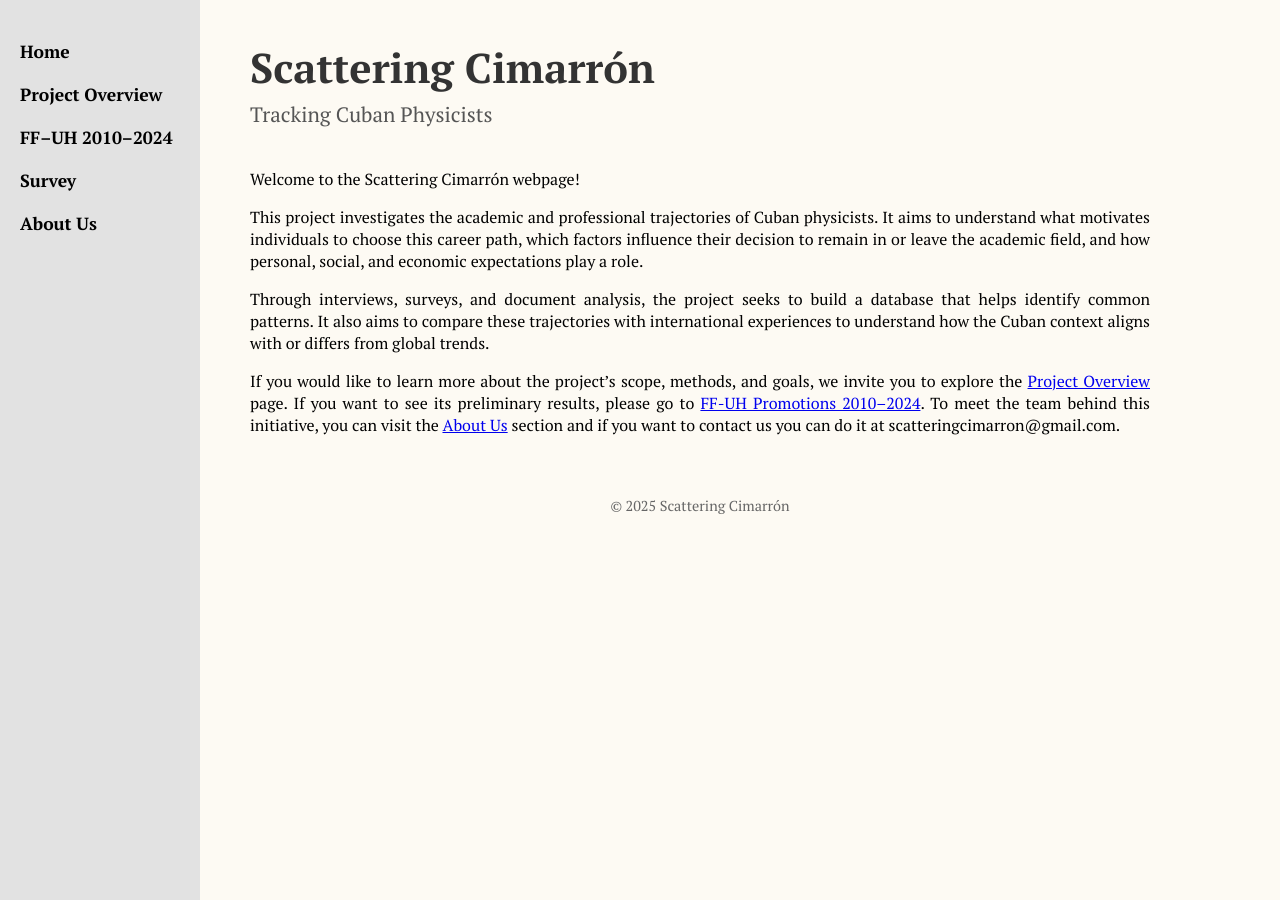
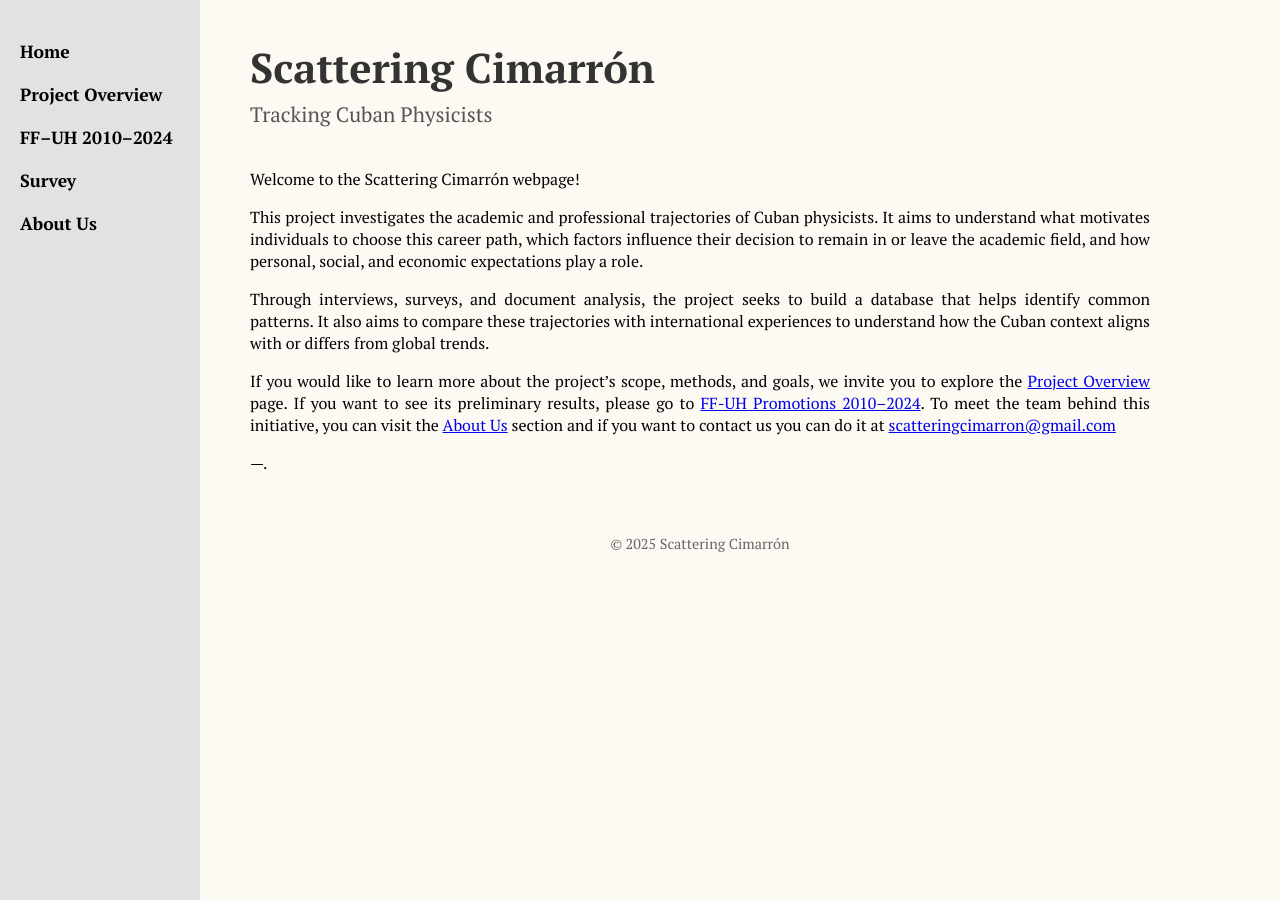
Before and after one commit to Gretica/Tracking_Cuban_Physicists, a Jekyll site: the page built from index.md, in a window 1280 px wide. Built offline with Jekyll 4.4.1, drawn with Linux system fonts in a browser that asks for light colours; part of the change alters nothing that is shown.

```diff
--- a/index.md
+++ b/index.md
@@ -8,7 +8,9 @@ This project investigates the academic and professional trajectories of Cuban ph
 
 Through interviews, surveys, and document analysis, the project seeks to build a database that helps identify common patterns. It also aims to compare these trajectories with international experiences to understand how the Cuban context aligns with or differs from global trends.
 
-If you would like to learn more about the project’s scope, methods, and goals, we invite you to explore the <a href="{{ site.baseurl }}/Project/">Project Overview</a> page. If you want to see its preliminary results, please go to <a href="{{ site.baseurl }}/Promo_2010_2024/">FF-UH Promotions 2010–2024</a>. To meet the team behind this initiative, you can visit the <a href="{{ site.baseurl }}/Aboutus/">About Us</a> section and if you want to contact us you can do it at scatteringcimarron@gmail.com.
+If you would like to learn more about the project’s scope, methods, and goals, we invite you to explore the <a href="{{ site.baseurl }}/Project/">Project Overview</a> page. If you want to see its preliminary results, please go to <a href="{{ site.baseurl }}/Promo_2010_2024/">FF-UH Promotions 2010–2024</a>. To meet the team behind this initiative, you can visit the <a href="{{ site.baseurl }}/Aboutus/">About Us</a> section and if you want to contact us you can do it at [scatteringcimarron@gmail.com](mailto:scatteringcimarron@gmail.com)
+
+---.
 
 
 <!-- If you are a Cuban physicist, we warmly invite you to contribute to the project by completing its current <a href="{{ site.baseurl }}/survey/">Survey</a>. Esta oración es un comentario y no se mostrará al renderizar el Markdown -->
```
